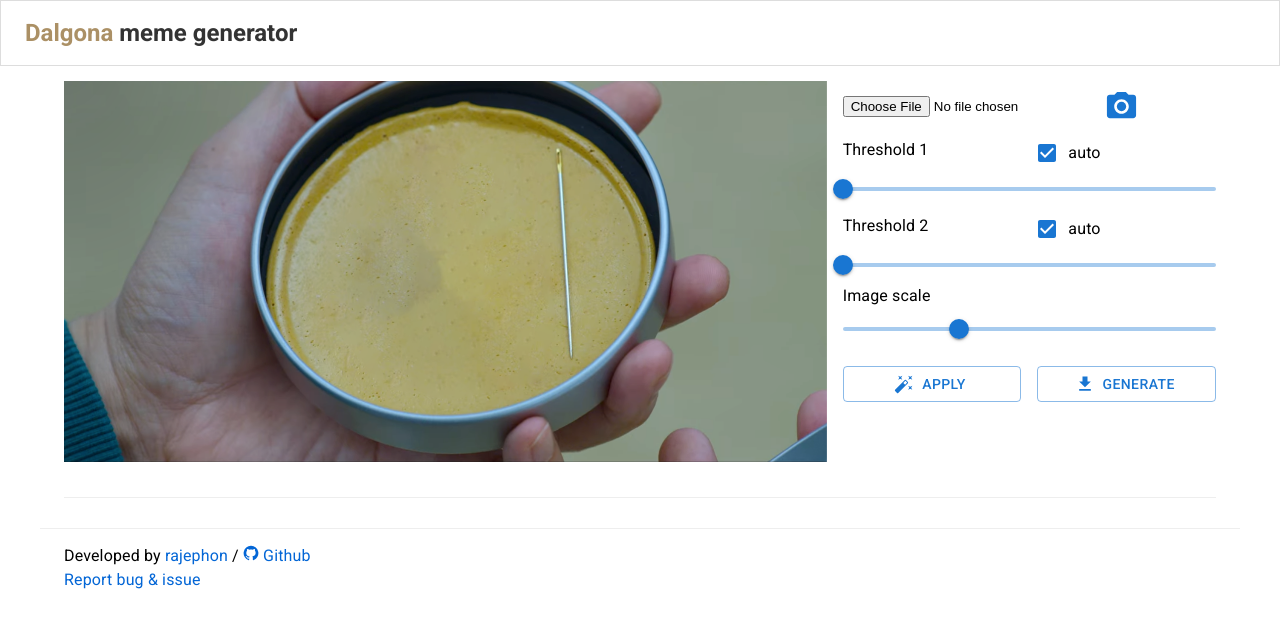
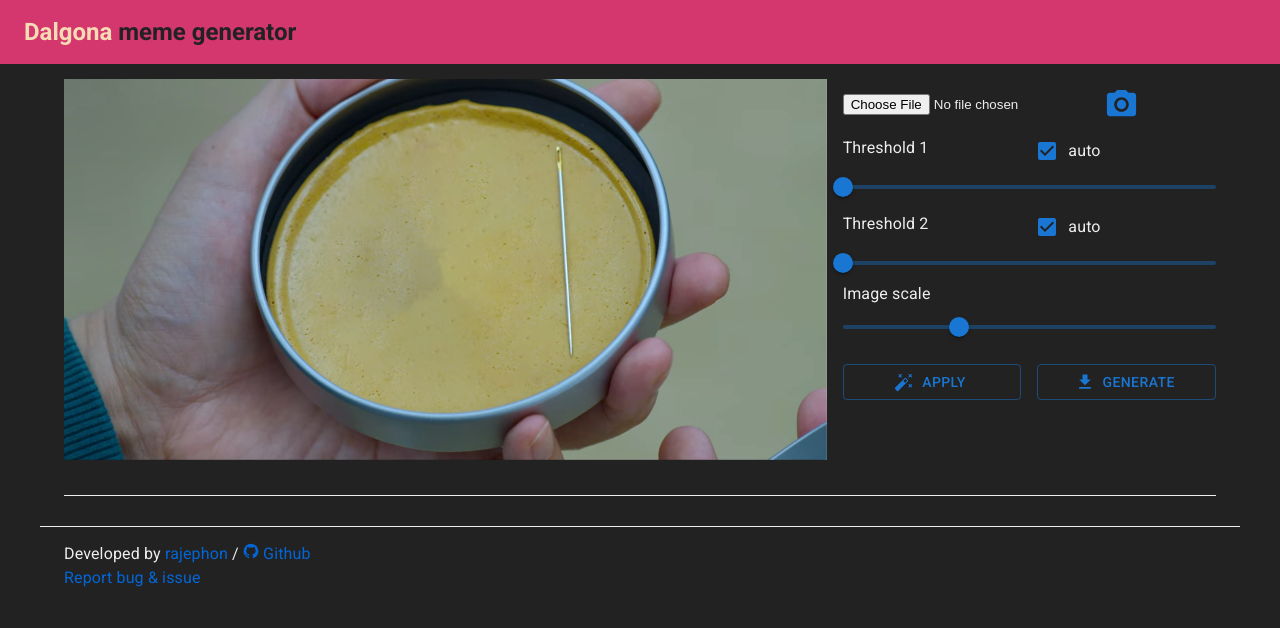
Before and after one commit to rajephon/dalgona-meme, a React (Create React App) app: page / in a window 1280 px wide. Shown: the top 628 px of the page. Built offline with nearby package versions, Linux system fonts and the light colour scheme.

Commit message:
색상 변경

```diff
--- a/src/components/dalgona-header.tsx
+++ b/src/components/dalgona-header.tsx
@@ -6,12 +6,18 @@ import Typography from "@mui/material/Typography";
 import AppBar from "@mui/material/AppBar";
 import Toolbar from '@mui/material/Toolbar';
 
+const style: React.CSSProperties = {
+    backgroundColor: "#d4366e",
+    color: "#222",
+    boxShadow: "none",
+    borderWidth: "0",
+};
+
 const DalgonaHeader = () => {
-    return <AppBar position={"static"} style={{backgroundColor:"white", color:"#333", boxShadow:"none", border: "1px solid #ddd"}}>
+    return <AppBar position={"static"} style={style}>
         <Toolbar>
-            {/*<h4>Dalgona meme generator</h4>*/}
-            <Typography variant="h5" component="h5" sx={{flexGrow: 1, fontWeight:600}}>
-                <span style={{color:"#ab9065"}}>Dalgona</span> meme generator
+            <Typography variant="h5" component="h5" sx={{flexGrow: 1, fontWeight: 600}}>
+                <span style={{color: "#F5DCB4FF"}}>Dalgona</span> meme generator
             </Typography>
         </Toolbar>
     </AppBar>;
--- a/src/index.css
+++ b/src/index.css
@@ -9,6 +9,8 @@ body {
     sans-serif;
   -webkit-font-smoothing: antialiased;
   -moz-osx-font-smoothing: grayscale;
+  background-color: #222;
+  color: #eee;
 }
 
 code {
```
Also changed, not shown: 10 other files (tests, documents, lock files or other folders).
